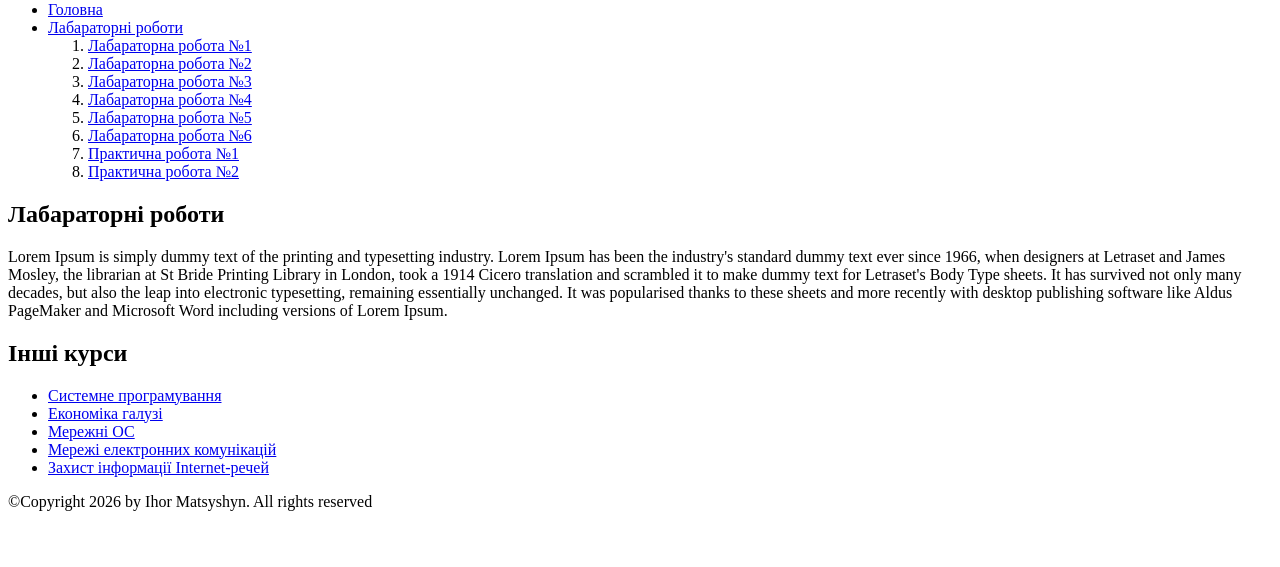
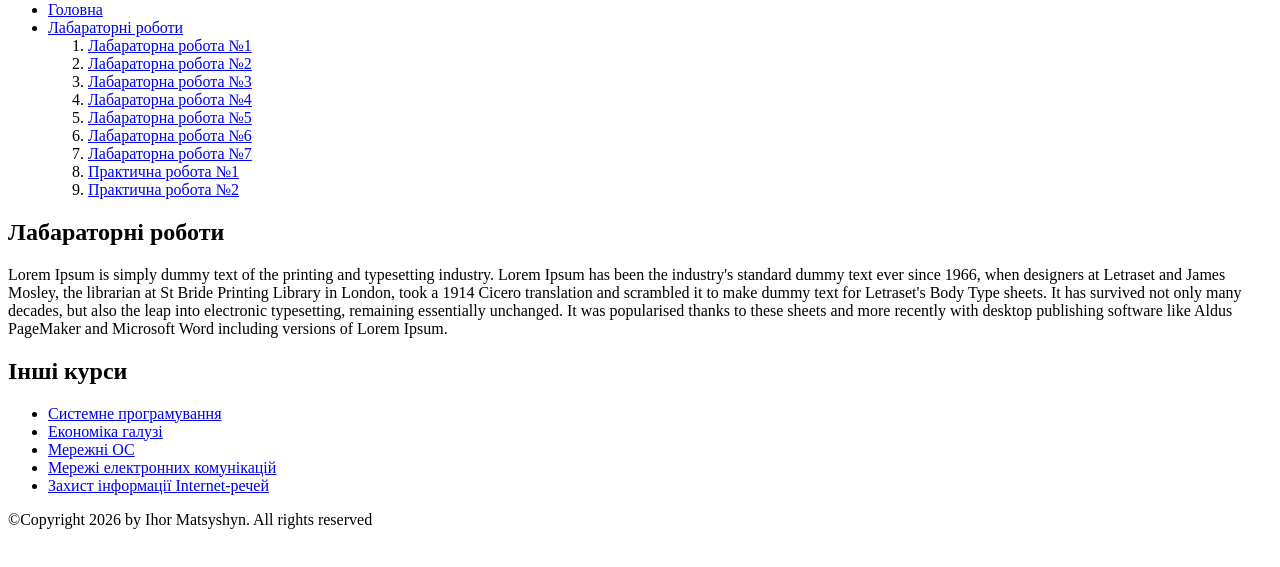
Before and after one commit to imatsyshyn2023-ship-it/IP_LABSSS, a plain HTML site: page index.html in a window 1280 px wide. Shown: the part 79-646 px from the top of the page. Drawn offline with Linux system fonts and the light colour scheme.

Commit message:
Update index.html

```diff
--- a/index.html
+++ b/index.html
@@ -19,7 +19,8 @@
                 <li><a href="./lab3/index.html">Лабараторна робота №3</a></li>
                 <li><a href="./lab4/index.html">Лабараторна робота №4</a></li>
                 <li><a href="./lab5/index.html">Лабараторна робота №5</a></li>
-                 <li><a href="./labs6/index.html">Лабараторна робота №6</a></li>
+                <li><a href="./labs6/index.html">Лабараторна робота №6</a></li>
+                <li><a href="./lab7/index.html">Лабараторна робота №7</a></li>
                 <li><a href="./pw1/index.html">Практична робота №1</a></li>
                 <li><a href="./pw2/index.html">Практична робота №2</a></li>
             </ol>
```
